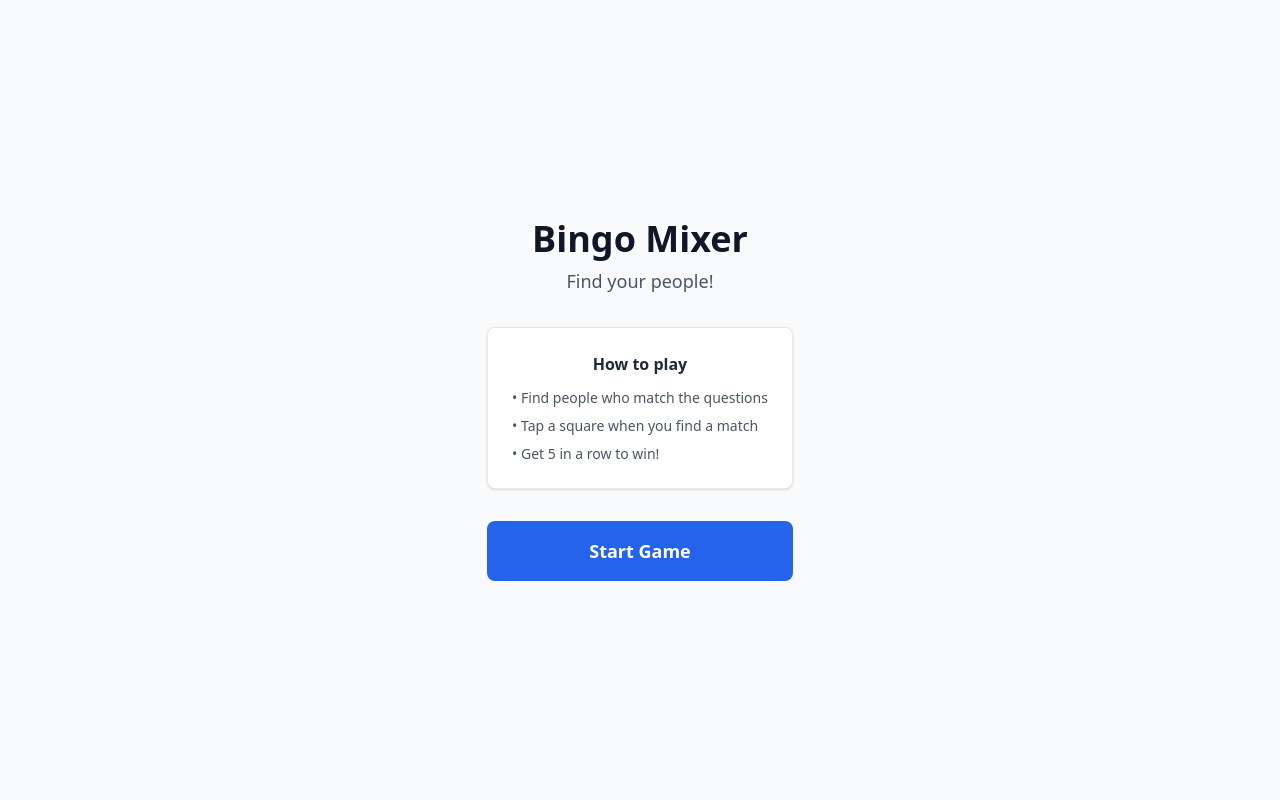
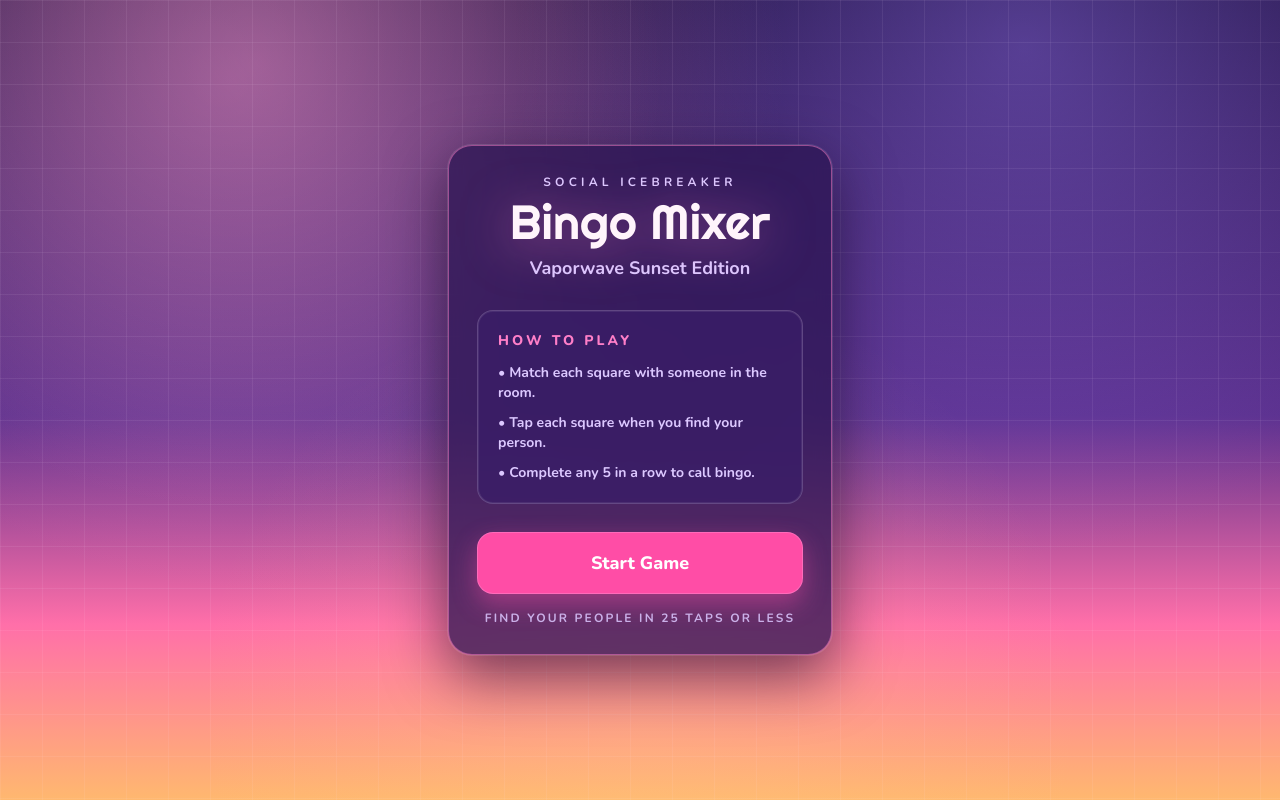
Before and after one commit to BumpingBrains9/my-awesome-soc-ops, a React (Vite) app: page / in a window 1280 px wide. Built offline with nearby package versions, Linux system fonts and the light colour scheme.

Commit message:
Enhance UI components and styles for Bingo Mixer, including updated design tokens, improved accessibility, and refined layout for a cohesive vaporwave aesthetic.

```diff
--- a/src/components/BingoBoard.tsx
+++ b/src/components/BingoBoard.tsx
@@ -1,5 +1,5 @@
-import type { BingoSquareData } from '../types';
-import { BingoSquare } from './BingoSquare';
+import type { BingoSquareData } from "../types";
+import { BingoSquare } from "./BingoSquare";
 
 interface BingoBoardProps {
   board: BingoSquareData[];
@@ -7,9 +7,14 @@ interface BingoBoardProps {
   onSquareClick: (squareId: number) => void;
 }
 
-export function BingoBoard({ board, winningSquareIds, onSquareClick }: BingoBoardProps) {
+export function BingoBoard({
+  board,
+  winningSquareIds,
+  onSquareClick,
+}: BingoBoardProps) {
   return (
-    <div className="grid grid-cols-5 gap-1 w-full max-w-md mx-auto aspect-square">
+    <div className="w-full max-w-md rounded-[1.65rem] border border-accent-light/45 bg-surface/75 p-2 shadow-[0_0_0_1px_#ffffff1a,0_20px_55px_#10041d96] backdrop-blur-sm">
+      <div className="grid grid-cols-5 gap-1.5 aspect-square">
         {board.map((square) => (
           <BingoSquare
             key={square.id}
@@ -19,5 +24,6 @@ export function BingoBoard({ board, winningSquareIds, onSquareClick }: BingoBoar
           />
         ))}
       </div>
+    </div>
   );
 }
--- a/src/components/BingoModal.tsx
+++ b/src/components/BingoModal.tsx
@@ -4,15 +4,19 @@ interface BingoModalProps {
 
 export function BingoModal({ onDismiss }: BingoModalProps) {
   return (
-    <div className="fixed inset-0 bg-black/50 flex items-center justify-center p-4 z-50">
-      <div className="bg-white rounded-xl p-6 max-w-xs w-full text-center shadow-xl animate-[bounce_0.5s_ease-out]">
-        <div className="text-5xl mb-4">🎉</div>
-        <h2 className="text-3xl font-bold text-amber-500 mb-2">BINGO!</h2>
-        <p className="text-gray-600 mb-6">You completed a line!</p>
+    <div className="fixed inset-0 z-50 flex items-center justify-center bg-overlay/95 p-4 backdrop-blur-sm">
+      <div className="w-full max-w-xs rounded-3xl border border-accent-light/65 bg-surface-elevated/95 p-6 text-center shadow-[0_0_0_1px_#ffffff24,0_24px_60px_#0a0218c9] animate-[bounce_0.45s_ease-out]">
+        <div className="mb-4 text-5xl">🎉</div>
+        <h2 className="mb-2 font-display text-4xl text-bingo drop-shadow-[0_8px_24px_#ffb35c8f]">
+          BINGO!
+        </h2>
+        <p className="mb-6 text-base font-bold text-ink-muted">
+          You completed a line!
+        </p>
 
         <button
           onClick={onDismiss}
-          className="w-full bg-accent text-white font-semibold py-3 px-6 rounded-lg active:bg-accent-light transition-colors"
+          className="w-full rounded-2xl border border-accent-light/70 bg-accent px-6 py-3 text-base font-extrabold text-white shadow-[0_10px_26px_#ff4da674] transition-all duration-150 active:scale-[0.99] active:bg-accent-light"
         >
           Keep Playing
         </button>
--- a/src/components/BingoSquare.tsx
+++ b/src/components/BingoSquare.tsx
@@ -1,4 +1,4 @@
-import type { BingoSquareData } from '../types';
+import type { BingoSquareData } from "../types";
 
 interface BingoSquareProps {
   square: BingoSquareData;
@@ -8,15 +8,17 @@ interface BingoSquareProps {
 
 export function BingoSquare({ square, isWinning, onClick }: BingoSquareProps) {
   const baseClasses =
-    'relative flex items-center justify-center p-1 text-center border border-gray-300 rounded transition-all duration-150 select-none min-h-[60px] text-xs leading-tight';
+    "relative flex min-h-[60px] items-center justify-center rounded-lg border p-1 text-center text-[11px] leading-tight font-bold transition-all duration-150 select-none focus-visible:outline-none focus-visible:ring-2 focus-visible:ring-accent-light/80 focus-visible:ring-offset-1 focus-visible:ring-offset-surface";
 
   const stateClasses = square.isMarked
     ? isWinning
-      ? 'bg-amber-200 border-amber-400 text-amber-900'
-      : 'bg-marked border-marked-border text-green-800'
-    : 'bg-white text-gray-700 active:bg-gray-100';
+      ? "bg-bingo border-bingo-border text-bingo-ink shadow-[0_0_20px_#ffb35c8f]"
+      : "bg-marked border-marked-border text-marked-ink"
+    : "bg-square border-square-border text-square-ink active:bg-square-active";
 
-  const freeSpaceClasses = square.isFreeSpace ? 'font-bold text-sm' : '';
+  const freeSpaceClasses = square.isFreeSpace
+    ? "bg-surface-elevated border-accent-light/60 font-extrabold text-[12px] text-ink"
+    : "";
 
   return (
     <button
@@ -24,11 +26,13 @@ export function BingoSquare({ square, isWinning, onClick }: BingoSquareProps) {
       disabled={square.isFreeSpace}
       className={`${baseClasses} ${stateClasses} ${freeSpaceClasses}`}
       aria-pressed={square.isMarked}
-      aria-label={square.isFreeSpace ? 'Free space' : square.text}
+      aria-label={square.isFreeSpace ? "Free space" : square.text}
     >
       <span className="wrap-break-word hyphens-auto">{square.text}</span>
       {square.isMarked && !square.isFreeSpace && (
-        <span className="absolute top-0.5 right-0.5 text-green-600 text-xs">✓</span>
+        <span className="absolute right-0.5 top-0.5 text-[10px] text-accent-light">
+          ✓
+        </span>
       )}
     </button>
   );
--- a/src/components/GameScreen.tsx
+++ b/src/components/GameScreen.tsx
@@ -1,5 +1,5 @@
-import type { BingoSquareData } from '../types';
-import { BingoBoard } from './BingoBoard';
+import type { BingoSquareData } from "../types";
+import { BingoBoard } from "./BingoBoard";
 
 interface GameScreenProps {
   board: BingoSquareData[];
@@ -17,33 +17,32 @@ export function GameScreen({
   onReset,
 }: GameScreenProps) {
   return (
-    <div className="flex flex-col min-h-full bg-gray-50">
-      {/* Header */}
-      <header className="flex items-center justify-between p-3 bg-white border-b border-gray-200">
+    <div className="relative flex min-h-full flex-col overflow-hidden">
+      <div className="pointer-events-none absolute inset-0 bg-[radial-gradient(circle_at_50%_96%,#ffd18830_0%,transparent_46%),radial-gradient(circle_at_86%_4%,#9f84ff36_0%,transparent_32%)]" />
+      <div className="pointer-events-none absolute inset-0 opacity-50 bg-[linear-gradient(var(--vapor-grid)_1px,transparent_1px),linear-gradient(90deg,var(--vapor-grid)_1px,transparent_1px)] bg-[size:34px_34px]" />
+
+      <header className="relative z-10 m-3 mb-2 flex items-center justify-between rounded-2xl border border-ink/20 bg-surface/80 px-3 py-2 shadow-[0_12px_28px_#13032266] backdrop-blur-sm">
         <button
           onClick={onReset}
-          className="text-gray-500 text-sm px-3 py-1.5 rounded active:bg-gray-100"
+          className="rounded-lg border border-ink/20 px-3 py-1.5 text-xs font-extrabold uppercase tracking-[0.15em] text-ink-muted transition-colors active:bg-surface-soft"
         >
           ← Back
         </button>
-        <h1 className="font-bold text-gray-900">Bingo Mixer</h1>
-        <div className="w-16"></div>
+        <h1 className="font-display text-2xl text-ink">Bingo Mixer</h1>
+        <div className="w-[72px]" />
       </header>
 
-      {/* Instructions */}
-      <p className="text-center text-gray-500 text-sm py-2 px-4">
-        Tap a square when you find someone who matches it.
+      <p className="relative z-10 px-4 py-1 text-center text-sm font-bold text-ink-muted">
+        Tap each prompt when you find your match.
       </p>
 
-      {/* Bingo indicator */}
       {hasBingo && (
-        <div className="bg-amber-100 text-amber-800 text-center py-2 font-semibold text-sm">
+        <div className="relative z-10 mx-4 mt-2 rounded-xl border border-bingo-border/80 bg-bingo/95 py-2 text-center text-sm font-extrabold uppercase tracking-[0.12em] text-bingo-ink shadow-[0_8px_18px_#ffb35c80]">
           🎉 BINGO! You got a line!
         </div>
       )}
 
-      {/* Board */}
-      <div className="flex-1 flex items-center justify-center p-3">
+      <div className="relative z-10 flex flex-1 items-center justify-center p-3 pb-5">
         <BingoBoard
           board={board}
           winningSquareIds={winningSquareIds}
--- a/src/components/StartScreen.tsx
+++ b/src/components/StartScreen.tsx
@@ -4,26 +4,42 @@ interface StartScreenProps {
 
 export function StartScreen({ onStart }: StartScreenProps) {
   return (
-    <div className="flex flex-col items-center justify-center min-h-full p-6 bg-gray-50">
-      <div className="text-center max-w-sm">
-        <h1 className="text-4xl font-bold text-gray-900 mb-2">Bingo Mixer</h1>
-        <p className="text-lg text-gray-600 mb-8">Find your people!</p>
+    <div className="relative flex min-h-full items-center justify-center overflow-hidden px-5 py-8">
+      <div className="pointer-events-none absolute inset-0 bg-[radial-gradient(circle_at_50%_90%,#ffd28a2f_0%,transparent_46%),radial-gradient(circle_at_18%_10%,#ff9ad647_0%,transparent_34%)]" />
+      <div className="pointer-events-none absolute inset-0 opacity-60 bg-[linear-gradient(var(--vapor-grid)_1px,transparent_1px),linear-gradient(90deg,var(--vapor-grid)_1px,transparent_1px)] bg-[size:42px_42px]" />
 
-        <div className="bg-white rounded-lg p-6 shadow-sm border border-gray-200 mb-8">
-          <h2 className="font-semibold text-gray-800 mb-3">How to play</h2>
-          <ul className="text-left text-gray-600 text-sm space-y-2">
-            <li>• Find people who match the questions</li>
-            <li>• Tap a square when you find a match</li>
-            <li>• Get 5 in a row to win!</li>
+      <div className="relative w-full max-w-sm rounded-3xl border border-accent-light/50 bg-surface/75 p-7 text-center shadow-[0_0_0_1px_#ffffff1f,0_20px_60px_#12051f9c] backdrop-blur-sm">
+        <p className="mb-2 text-xs font-bold uppercase tracking-[0.35em] text-ink-muted">
+          Social Icebreaker
+        </p>
+        <h1 className="font-display text-5xl text-ink drop-shadow-[0_6px_24px_#ff7fc880]">
+          Bingo Mixer
+        </h1>
+        <p className="mt-2 text-lg font-bold text-ink-muted">
+          Vaporwave Sunset Edition
+        </p>
+
+        <div className="mt-7 rounded-2xl border border-ink/20 bg-surface-elevated/80 p-5 text-left shadow-[inset_0_0_0_1px_#ffffff14]">
+          <h2 className="mb-3 text-sm font-extrabold uppercase tracking-[0.22em] text-accent-light">
+            How to Play
+          </h2>
+          <ul className="space-y-2.5 text-sm font-bold text-ink-muted">
+            <li>• Match each square with someone in the room.</li>
+            <li>• Tap each square when you find your person.</li>
+            <li>• Complete any 5 in a row to call bingo.</li>
           </ul>
         </div>
 
         <button
           onClick={onStart}
-          className="w-full bg-accent text-white font-semibold py-4 px-8 rounded-lg text-lg active:bg-accent-light transition-colors"
+          className="mt-7 w-full rounded-2xl border border-accent-light/60 bg-accent px-8 py-4 text-lg font-extrabold text-white shadow-[0_10px_24px_#ff4da66e] transition-all duration-150 active:scale-[0.99] active:bg-accent-light"
         >
           Start Game
         </button>
+
+        <p className="mt-4 text-xs font-bold uppercase tracking-[0.18em] text-ink-muted/85">
+          Find your people in 25 taps or less
+        </p>
       </div>
     </div>
   );
--- a/src/index.css
+++ b/src/index.css
@@ -1,11 +1,43 @@
-@import 'tailwindcss';
+@import url("https://fonts.googleapis.com/css2?family=Righteous&family=Nunito:wght@500;700;800&display=swap");
+@import "tailwindcss";
 
 @theme {
-  --color-accent: #2563eb;
-  --color-accent-light: #3b82f6;
-  --color-marked: #dcfce7;
-  --color-marked-border: #22c55e;
-  --color-bingo: #fbbf24;
+  --font-display: "Righteous", ui-sans-serif, sans-serif;
+  --font-body: "Nunito", ui-sans-serif, system-ui, sans-serif;
+
+  --color-night: #130629;
+  --color-surface: #2b1552;
+  --color-surface-elevated: #3a1d67;
+  --color-surface-soft: #4a2f79;
+  --color-ink: #fff4fb;
+  --color-ink-muted: #dcc8ff;
+
+  --color-accent: #ff4da6;
+  --color-accent-light: #ff7fc8;
+  --color-accent-deep: #d53e8c;
+
+  --color-marked: #3f2b75;
+  --color-marked-border: #6bd5ff;
+  --color-marked-ink: #def7ff;
+
+  --color-bingo: #ffb35c;
+  --color-bingo-border: #ffd58f;
+  --color-bingo-ink: #4d1e3f;
+
+  --color-square: #f9ecff;
+  --color-square-border: #c89af3;
+  --color-square-active: #efd8ff;
+  --color-square-ink: #4a2a6e;
+
+  --color-overlay: #0e041f99;
+}
+
+:root {
+  --sunset-top: #221244;
+  --sunset-mid: #5a2f8c;
+  --sunset-low: #ff6fa9;
+  --sunset-haze: #ffb86f;
+  --vapor-grid: #ffe9ff1f;
 }
 
 html,
@@ -16,6 +48,17 @@ body,
 
 body {
   margin: 0;
-  font-family: system-ui, -apple-system, sans-serif;
+  font-family: var(--font-body);
+  color: var(--color-ink);
+  background:
+    radial-gradient(circle at 20% 8%, #ff9bce66, transparent 42%),
+    radial-gradient(circle at 80% 6%, #9d7cff66, transparent 40%),
+    linear-gradient(
+      180deg,
+      var(--sunset-top) 0%,
+      var(--sunset-mid) 52%,
+      var(--sunset-low) 78%,
+      var(--sunset-haze) 100%
+    );
   -webkit-tap-highlight-color: transparent;
 }
```
Also changed, not shown: 1 other file (tests, documents, lock files or other folders). Lines whose indentation alone changed are shown as unchanged.
